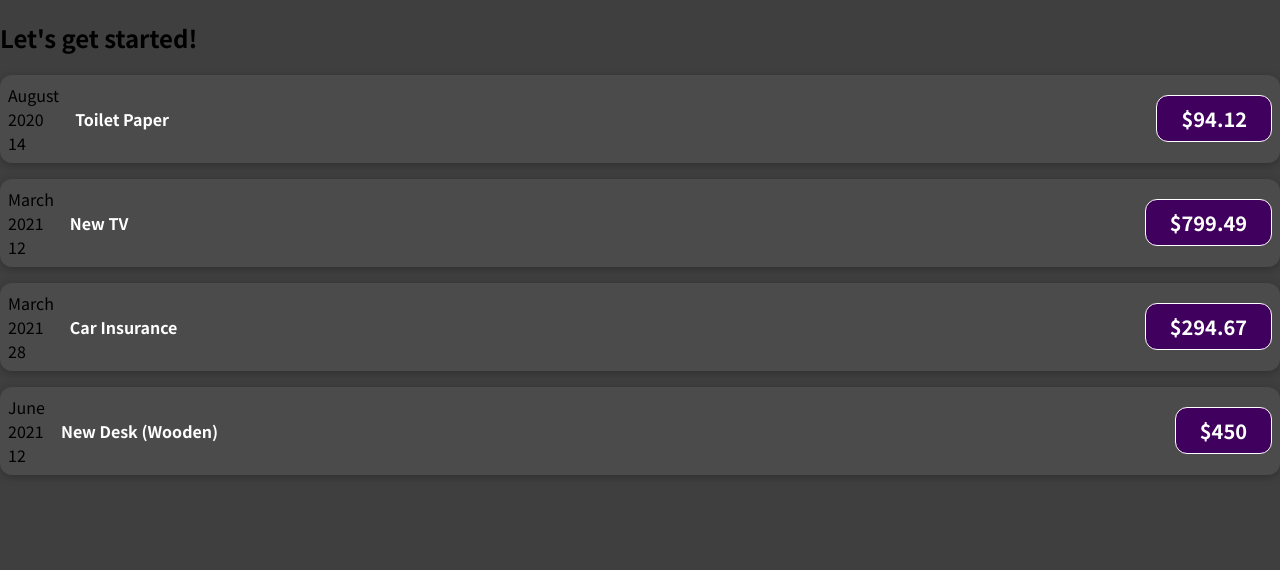
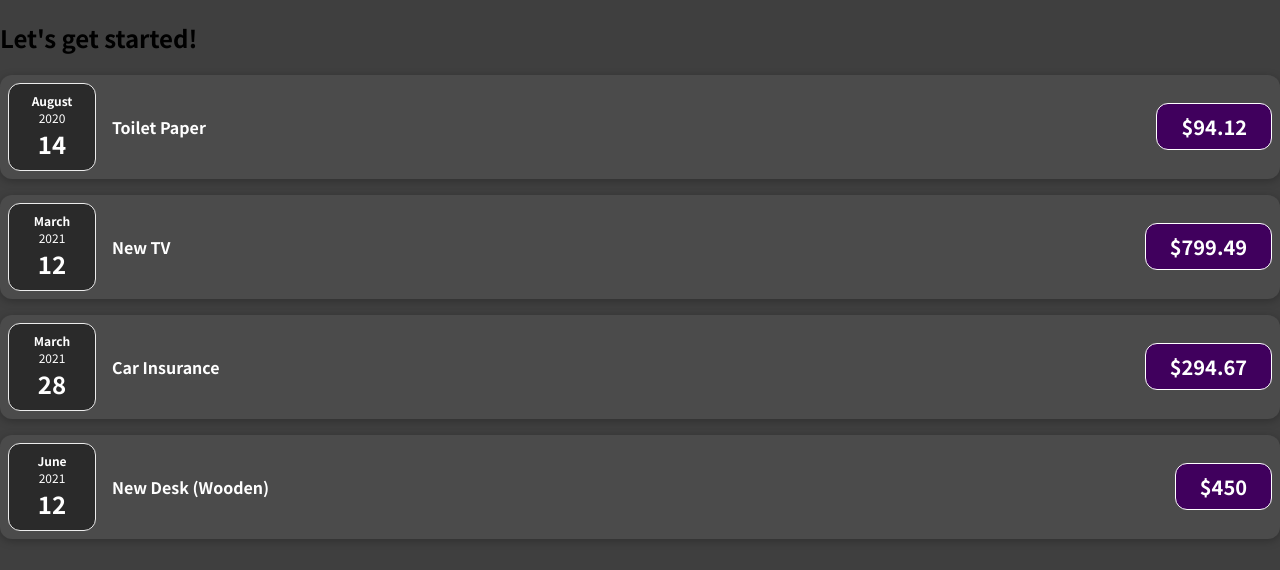
Before and after one commit to shashankdkte/ac-react, a JavaScript app in the folder react-basics/expense-tracker/: page / in a window 1280 px wide. Shown: the top 570 px of the page. Built offline with nearby package versions, Linux system fonts and the light colour scheme.

Commit message:
Splitting Components into Multiple Components

```diff
--- /dev/null
+++ b/react-basics/expense-tracker/src/components/ExpenseDate.css
@@ -0,0 +1,26 @@
+.expense-date {
+  display: flex;
+  flex-direction: column;
+  width: 5.5rem;
+  height: 5.5rem;
+  border: 1px solid #ececec;
+  background-color: #2a2a2a;
+  color: white;
+  border-radius: 12px;
+  align-items: center;
+  justify-content: center;
+}
+
+.expense-date__month {
+  font-size: 0.75rem;
+  font-weight: bold;
+}
+
+.expense-date__year {
+  font-size: 0.75rem;
+}
+
+.expense-date__day {
+  font-size: 1.5rem;
+  font-weight: bold;
+}
--- /dev/null
+++ b/react-basics/expense-tracker/src/components/ExpenseDate.js
@@ -0,0 +1,17 @@
+import "./ExpenseDate.css"
+
+function ExpenseDate(props) {
+    const month = props.date.toLocaleString("en-US", { month: "long" });
+  const day = props.date.toLocaleString("en-US", { day: "2-digit" });
+  const year = props.date.getFullYear();
+
+  return (
+    <div  className="expense-date">
+        <div className="expense-date__month">{month}</div>
+        <div className="expense-date__year">{year}</div>
+        <div className="expense-date__day">{day}</div>
+      </div>
+  )
+}
+
+export default ExpenseDate;
--- a/react-basics/expense-tracker/src/components/ExpenseItem.js
+++ b/react-basics/expense-tracker/src/components/ExpenseItem.js
@@ -1,17 +1,11 @@
 import "./ExpenseItem.css"
+import ExpenseDate from "./ExpenseDate";
+function ExpenseItem(props) {
 
-function ExpenseItem(props) {
-  const month = props.date.toLocaleString("en-US", { month: "long" });
-  const day = props.date.toLocaleString("en-US", { day: "2-digit" });
-  const year = props.date.getFullYear();
 
   return (
     <div className="expense-item">
-      <div >
-        <div>{month}</div>
-        <div>{year}</div>
-        <div>{day}</div>
-      </div>
+      <ExpenseDate date={props.date}></ExpenseDate>
       <h2 className="expense-item__description">{props.title}</h2>
       <div className="expense-item__price">${props.amount}</div>
     </div>
```
